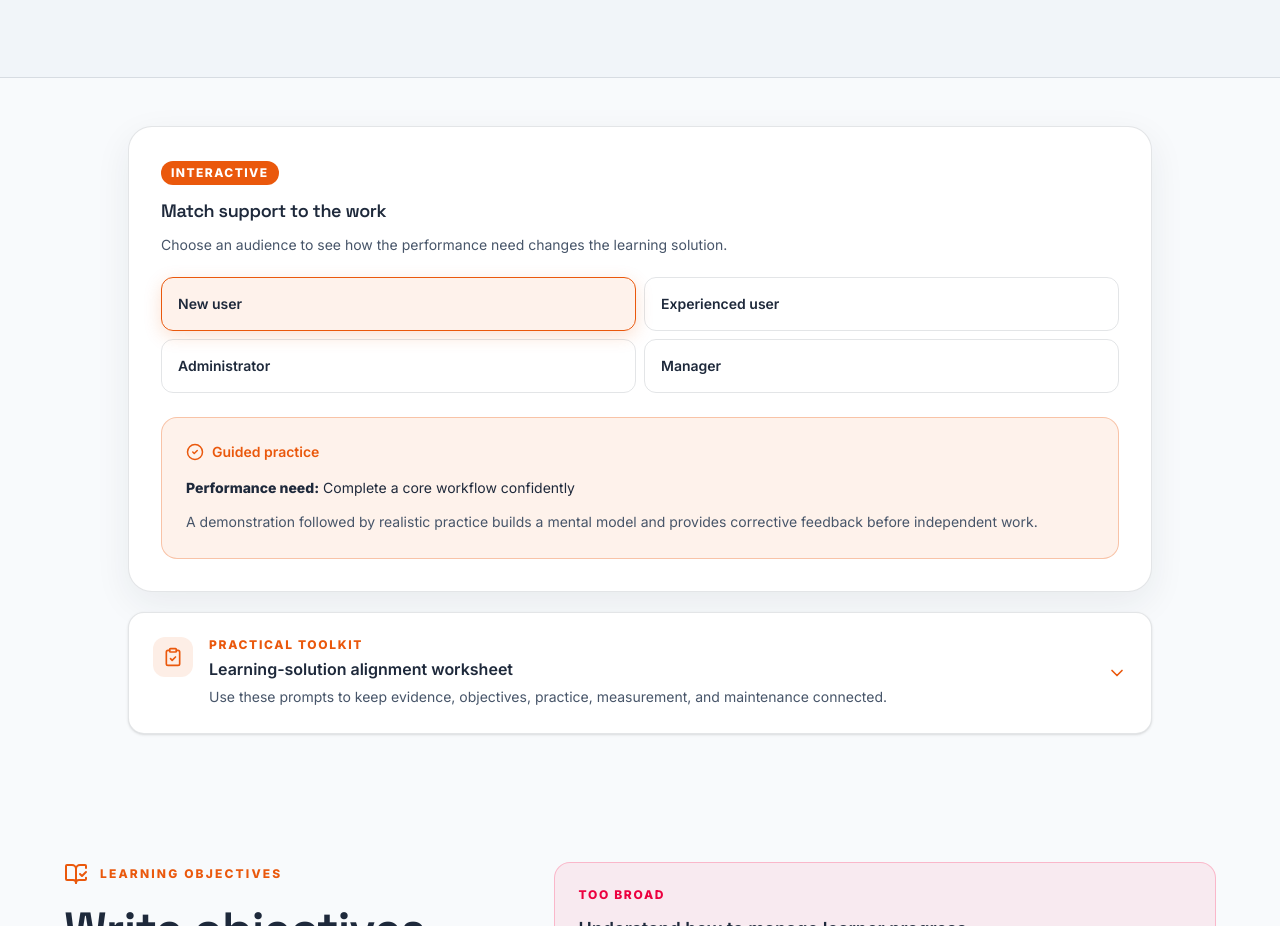
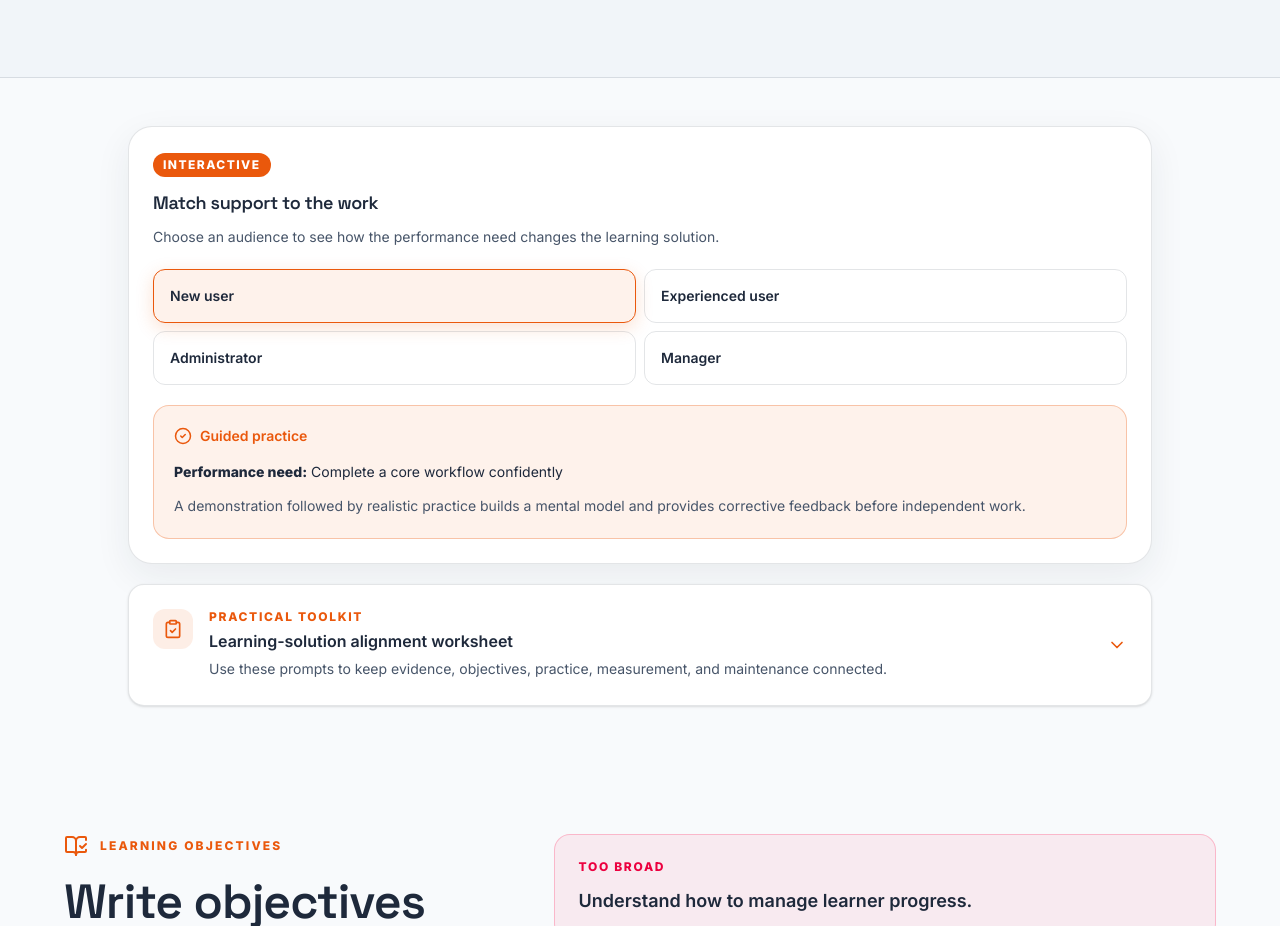
Before and after one commit to dgutensohn03/dg-portfolio, a Next.js app: page /learn/enterprise-system-training in a window 1280 px wide. Shown: the part 3760-4686 px from the top of the page. Built offline with nearby package versions, Linux system fonts and the light colour scheme.

Commit message:
Refine Learn visuals, spacing, and interactions

```diff
--- a/src/components/learn/LearningInteractions.tsx
+++ b/src/components/learn/LearningInteractions.tsx
@@ -45,7 +45,7 @@ export function StatementExplorer() {
   const [active, setActive] = useState(0);
   const item = statementFields[active];
   return (
-    <div className="interactive-card print-keep rounded-3xl border border-[var(--hairline)] bg-[var(--case-card)] p-6 sm:p-8">
+    <div className="interactive-card print-keep rounded-3xl border border-[var(--hairline)] bg-[var(--case-card)] p-5 sm:p-6">
       <div className="print-hidden">
         <p className="inline-flex rounded-full bg-[var(--accent)] px-2.5 py-1 text-xs font-bold uppercase tracking-[.12em] text-white">
           Interactive
@@ -74,7 +74,8 @@ export function StatementExplorer() {
         <div
           role="tabpanel"
           aria-live="polite"
-          className="mt-6 rounded-2xl bg-[#0d1117] p-5 text-slate-200"
+          className="interactive-reveal mt-5 rounded-2xl bg-[#0d1117] p-4 text-slate-200 sm:p-5"
+          key={item.key}
         >
           <p className="font-mono text-xs leading-6 text-orange-300">
             {item.code}
@@ -122,7 +123,7 @@ export function ReportingKnowledgeCheck() {
   ];
   const [selected, setSelected] = useState<number | null>(null);
   return (
-    <div className="interactive-card rounded-3xl border border-[var(--hairline)] bg-[var(--case-card)] p-6 sm:p-8">
+    <div className="interactive-card rounded-3xl border border-[var(--hairline)] bg-[var(--case-card)] p-5 sm:p-6">
       <div className="print-hidden">
         <p className="inline-flex rounded-full bg-[var(--accent)] px-2.5 py-1 text-xs font-bold uppercase tracking-[.12em] text-white">
           Interactive
@@ -147,7 +148,7 @@ export function ReportingKnowledgeCheck() {
         {selected !== null && (
           <div
             aria-live="polite"
-            className={`mt-5 rounded-xl border p-5 text-sm leading-6 ${choices[selected].correct ? "border-emerald-500/35 bg-emerald-500/8" : "border-amber-500/35 bg-amber-500/8"}`}
+            className={`interactive-reveal mt-5 rounded-xl border p-4 text-sm leading-6 ${choices[selected].correct ? "border-emerald-500/35 bg-emerald-500/8" : "border-amber-500/35 bg-amber-500/8"}`}
           >
             <p className="font-semibold">
               {choices[selected].correct
@@ -196,7 +197,7 @@ const diagnosticChoices = [
 export function DiagnosticDecision() {
   const [selected, setSelected] = useState<number | null>(null);
   return (
-    <div className="interactive-card rounded-3xl border border-[var(--hairline)] bg-[var(--case-card)] p-6 sm:p-8">
+    <div className="interactive-card rounded-3xl border border-[var(--hairline)] bg-[var(--case-card)] p-5 sm:p-6">
       <div className="print-hidden">
         <p className="inline-flex rounded-full bg-[var(--accent)] px-2.5 py-1 text-xs font-bold uppercase tracking-[.12em] text-white">
           Interactive
@@ -221,7 +222,7 @@ export function DiagnosticDecision() {
         {selected !== null && (
           <div
             aria-live="polite"
-            className={`mt-5 rounded-xl border p-5 text-sm leading-6 ${diagnosticChoices[selected].correct ? "border-emerald-500/35 bg-emerald-500/8" : "border-amber-500/35 bg-amber-500/8"}`}
+            className={`interactive-reveal mt-5 rounded-xl border p-4 text-sm leading-6 ${diagnosticChoices[selected].correct ? "border-emerald-500/35 bg-emerald-500/8" : "border-amber-500/35 bg-amber-500/8"}`}
           >
             <p className="font-semibold">
               {diagnosticChoices[selected].correct
@@ -281,7 +282,7 @@ export function TrainingRecommender() {
   const [active, setActive] = useState(0);
   const item = roles[active];
   return (
-    <div className="interactive-card rounded-3xl border border-[var(--hairline)] bg-[var(--case-card)] p-6 sm:p-8">
+    <div className="interactive-card rounded-3xl border border-[var(--hairline)] bg-[var(--case-card)] p-5 sm:p-6">
       <div className="print-hidden">
         <p className="inline-flex rounded-full bg-[var(--accent)] px-2.5 py-1 text-xs font-bold uppercase tracking-[.12em] text-white">
           Interactive
@@ -307,7 +308,8 @@ export function TrainingRecommender() {
         </div>
         <div
           aria-live="polite"
-          className="mt-6 rounded-2xl border border-[var(--accent)]/30 bg-[var(--accent)]/8 p-6"
+          className="interactive-reveal mt-5 rounded-2xl border border-[var(--accent)]/30 bg-[var(--accent)]/8 p-5"
+          key={item.role}
         >
           <div className="flex items-center gap-2 text-[var(--accent)]">
             <CheckCircle2 size={18} />
```
